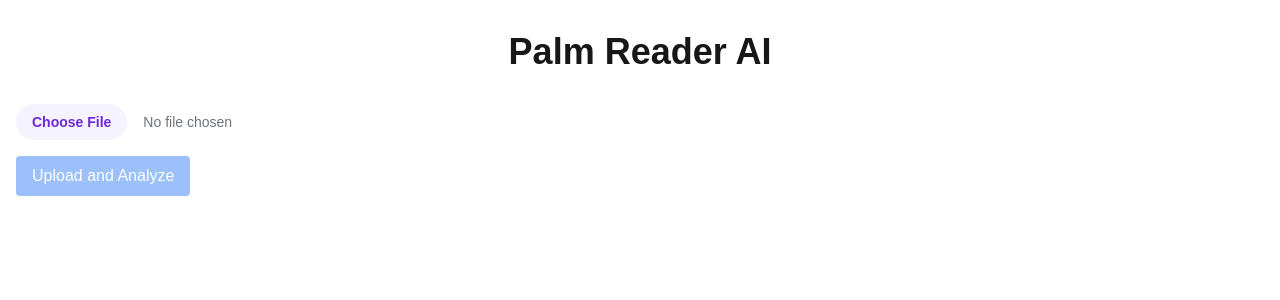
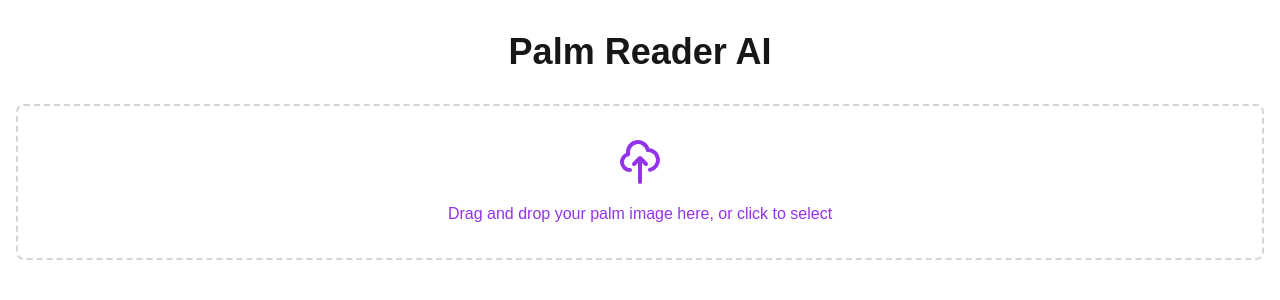
Before and after one commit to nishanthm-outsmartm/palm-reader-ai, a Next.js app: page / in a window 1280 px wide. Shown: the top 300 px of the page. Built offline with nearby package versions, Linux system fonts and the light colour scheme.

Commit message:
adding files

```diff
--- a/app/page.tsx
+++ b/app/page.tsx
@@ -2,11 +2,11 @@
 
 import React, { useState } from 'react';
 import FileUpload from '../components/FileUpload';
-import PalmReading from '../components/PalmReading';
 import axios from 'axios';
 
 export default function Home() {
   const [reading, setReading] = useState<string | null>(null);
+  console.log(reading)
 
   const handleUploadComplete = async (ipfsHash: string) => {
     try {
@@ -21,7 +21,6 @@ export default function Home() {
     <main className="container mx-auto px-4 py-8">
       <h1 className="text-4xl font-bold mb-8 text-center">Palm Reader AI</h1>
       <FileUpload onUploadComplete={handleUploadComplete} />
-      <PalmReading reading={reading} />
     </main>
   );
 }
--- a/components/FileUpload.tsx
+++ b/components/FileUpload.tsx
@@ -1,4 +1,5 @@
-import React, { useState, ChangeEvent, FormEvent } from 'react';
+import React, { useState } from 'react';
+import { motion } from 'framer-motion';
 import axios from 'axios';
 
 interface FileUploadProps {
@@ -6,54 +7,94 @@ interface FileUploadProps {
 }
 
 const FileUpload: React.FC<FileUploadProps> = ({ onUploadComplete }) => {
-  const [file, setFile] = useState<File | null>(null);
-  const [uploading, setUploading] = useState<boolean>(false);
+  const [isDragging, setIsDragging] = useState(false);
+  const [isUploading, setIsUploading] = useState(false);
 
-  const handleFileChange = (e: ChangeEvent<HTMLInputElement>) => {
-    if (e.target.files) {
-      setFile(e.target.files[0]);
+  const handleDragEnter = (e: React.DragEvent<HTMLDivElement>) => {
+    e.preventDefault();
+    setIsDragging(true);
+  };
+
+  const handleDragLeave = (e: React.DragEvent<HTMLDivElement>) => {
+    e.preventDefault();
+    setIsDragging(false);
+  };
+
+  const handleDrop = async (e: React.DragEvent<HTMLDivElement>) => {
+    e.preventDefault();
+    setIsDragging(false);
+    const file = e.dataTransfer.files[0];
+    if (file) {
+      await uploadFile(file);
     }
   };
 
-  const handleSubmit = async (e: FormEvent<HTMLFormElement>) => {
-    e.preventDefault();
-    if (!file) return;
+  const handleFileChange = async (e: React.ChangeEvent<HTMLInputElement>) => {
+    const file = e.target.files?.[0];
+    if (file) {
+      await uploadFile(file);
+    }
+  };
 
-    setUploading(true);
+  const uploadFile = async (file: File) => {
+    setIsUploading(true);
     const formData = new FormData();
     formData.append('file', file);
 
     try {
-      const response = await axios.post<{ ipfsHash: string }>('/api/upload', formData);
+      const response = await axios.post('/api/upload', formData);
       onUploadComplete(response.data.ipfsHash);
     } catch (error) {
       console.error('Error uploading file:', error);
     } finally {
-      setUploading(false);
+      setIsUploading(false);
     }
   };
 
   return (
-    <form onSubmit={handleSubmit} className="space-y-4">
+    <motion.div
+      className={`border-2 border-dashed rounded-lg p-8 text-center ${
+        isDragging ? 'border-purple-500 bg-purple-100' : 'border-gray-300'
+      }`}
+      onDragEnter={handleDragEnter}
+      onDragOver={handleDragEnter}
+      onDragLeave={handleDragLeave}
+      onDrop={handleDrop}
+      whileHover={{ scale: 1.02 }}
+      whileTap={{ scale: 0.98 }}
+    >
       <input
         type="file"
         onChange={handleFileChange}
+        className="hidden"
+        id="fileInput"
         accept="image/*"
-        className="block w-full text-sm text-gray-500
-          file:mr-4 file:py-2 file:px-4
-          file:rounded-full file:border-0
-          file:text-sm file:font-semibold
-          file:bg-violet-50 file:text-violet-700
-          hover:file:bg-violet-100"
       />
-      <button
-        type="submit"
-        disabled={!file || uploading}
-        className="px-4 py-2 bg-blue-500 text-white rounded hover:bg-blue-600 disabled:opacity-50"
+      <label
+        htmlFor="fileInput"
+        className="cursor-pointer text-purple-600 hover:text-purple-800"
       >
-        {uploading ? 'Uploading...' : 'Upload and Analyze'}
-      </button>
-    </form>
+        {isUploading ? (
+          <motion.div
+            className="flex items-center justify-center"
+            animate={{ rotate: 360 }}
+            transition={{ duration: 1, repeat: Infinity, ease: "linear" }}
+          >
+            <svg className="w-6 h-6 mr-2" fill="none" viewBox="0 0 24 24" stroke="currentColor">
+              <path strokeLinecap="round" strokeLinejoin="round" strokeWidth={2} d="M4 4v5h.582m15.356 2A8.001 8.001 0 004.582 9m0 0H9m11 11v-5h-.581m0 0a8.003 8.003 0 01-15.357-2m15.357 2H15" />
+            </svg>
+            Uploading...
+          </motion.div>
+        ) : (
+          <>
+            <svg className="w-12 h-12 mx-auto mb-4" fill="none" viewBox="0 0 24 24" stroke="currentColor">
+              <path strokeLinecap="round" strokeLinejoin="round" strokeWidth={2} d="M7 16a4 4 0 01-.88-7.903A5 5 0 1115.9 6L16 6a5 5 0 011 9.9M15 13l-3-3m0 0l-3 3m3-3v12" />
+            </svg>
+            Drag and drop your palm image here, or click to select
+          </>
+        )}
+      </label>
+    </motion.div>
   );
 };
 
--- /dev/null
+++ b/components/ImagePreview.tsx
@@ -0,0 +1,26 @@
+import React from 'react';
+import { motion } from 'framer-motion';
+
+interface ImagePreviewProps {
+  imageUrl: string | null;
+  placeholderText: string;
+}
+
+const ImagePreview: React.FC<ImagePreviewProps> = ({ imageUrl, placeholderText }) => {
+  return (
+    <motion.div
+      className="mt-4 rounded-lg overflow-hidden shadow-lg bg-gray-100 h-64 flex items-center justify-center"
+      initial={{ opacity: 0, y: 20 }}
+      animate={{ opacity: 1, y: 0 }}
+      transition={{ duration: 0.5 }}
+    >
+      {imageUrl ? (
+        <img src={imageUrl} alt="Uploaded palm" className="w-full h-full object-cover" />
+      ) : (
+        <p className="text-gray-500 text-center p-4">{placeholderText}</p>
+      )}
+    </motion.div>
+  );
+};
+
+export default ImagePreview;
--- a/components/PalmReading.tsx
+++ b/components/PalmReading.tsx
@@ -1,4 +1,10 @@
-import React from 'react';
+'use client';
+
+import React, { useState } from 'react';
+import { motion } from 'framer-motion';
+import FileUpload from '../components/FileUpload';
+import ImagePreview from '../components/ImagePreview';
+import axios from 'axios';
 
 interface PalmReadingProps {
   reading: string | null;
@@ -7,11 +13,76 @@ interface PalmReadingProps {
 const PalmReading: React.FC<PalmReadingProps> = ({ reading }) => {
   if (!reading) return null;
   return (
-    <div className="mt-8 p-6 bg-white rounded-lg shadow-md">
-      <h2 className="text-2xl font-bold mb-4">Your Palm Reading</h2>
-      <p className="text-gray-700">{reading}</p>
-    </div>
+    <motion.div
+      className="mt-8 p-6 bg-white rounded-lg shadow-lg"
+      initial={{ opacity: 0, y: 20 }}
+      animate={{ opacity: 1, y: 0 }}
+      transition={{ duration: 0.5 }}
+    >
+      <h2 className="text-2xl font-semibold mb-4 text-purple-600">Your Palm Reading</h2>
+      <p className="text-gray-700 leading-relaxed">{reading}</p>
+    </motion.div>
   );
 };
 
-export default PalmReading;
+export default function Home() {
+  const [reading, setReading] = useState<string | null>(null);
+  const [imageUrl, setImageUrl] = useState<string | null>(null);
+  const [isLoading, setIsLoading] = useState(false);
+  const [ipfsHash, setIpfsHash] = useState<string | null>(null);
+
+  const handleUploadComplete = (hash: string) => {
+    setIpfsHash(hash);
+    setImageUrl(`https://gateway.pinata.cloud/ipfs/${hash}`);
+  };
+
+  const handleAnalyze = async () => {
+    if (!ipfsHash) return;
+    setIsLoading(true);
+    try {
+      const response = await axios.post<{ reading: string }>('/api/analyze', { ipfsHash });
+      setReading(response.data.reading);
+    } catch (error) {
+      console.error('Error analyzing palm:', error);
+    } finally {
+      setIsLoading(false);
+    }
+  };
+
+  return (
+    <motion.main
+      className="container mx-auto px-4 py-8"
+      initial={{ opacity: 0 }}
+      animate={{ opacity: 1 }}
+      transition={{ duration: 0.5 }}
+    >
+      <motion.h1
+        className="text-5xl font-bold mb-8 text-center text-purple-600"
+        initial={{ y: -50 }}
+        animate={{ y: 0 }}
+        transition={{ type: "spring", stiffness: 300, damping: 20 }}
+      >
+        Palm Reader AI
+      </motion.h1>
+      <div className="max-w-2xl mx-auto">
+        <ImagePreview
+          imageUrl={imageUrl}
+          placeholderText="Upload your palm image to get started"
+        />
+        <FileUpload onUploadComplete={handleUploadComplete} />
+        {imageUrl && (
+          <motion.button
+            className="mt-4 px-6 py-2 bg-purple-600 text-white rounded-lg shadow-md hover:bg-purple-700 transition-colors duration-300"
+            whileHover={{ scale: 1.05 }}
+            whileTap={{ scale: 0.95 }}
+            onClick={handleAnalyze}
+            disabled={isLoading}
+          >
+            {isLoading ? 'Analyzing...' : 'Analyze Palm'}
+          </motion.button>
+        )}
+        <PalmReading reading={reading} />
+      </div>
+    </motion.main>
+  );
+}
--- a/package.json
+++ b/package.json
@@ -12,6 +12,7 @@
     "@huggingface/inference": "^2.8.1",
     "@pinata/sdk": "^2.1.0",
     "axios": "^1.7.7",
+    "framer-motion": "^11.11.8",
     "next": "14.2.15",
     "openai": "^4.67.3",
     "react": "^18",
```
Also changed, not shown: 1 other file (tests, documents, lock files or other folders).
